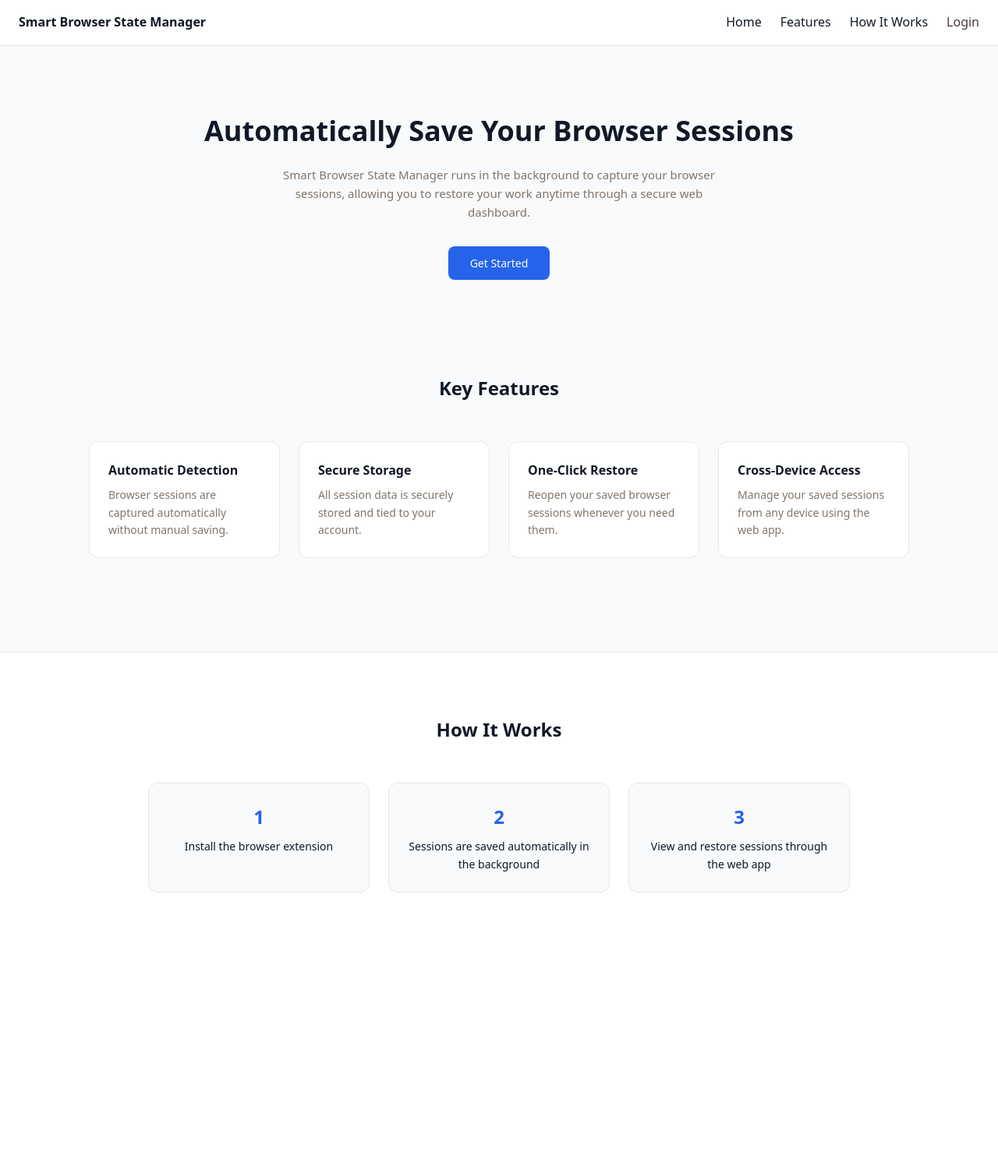
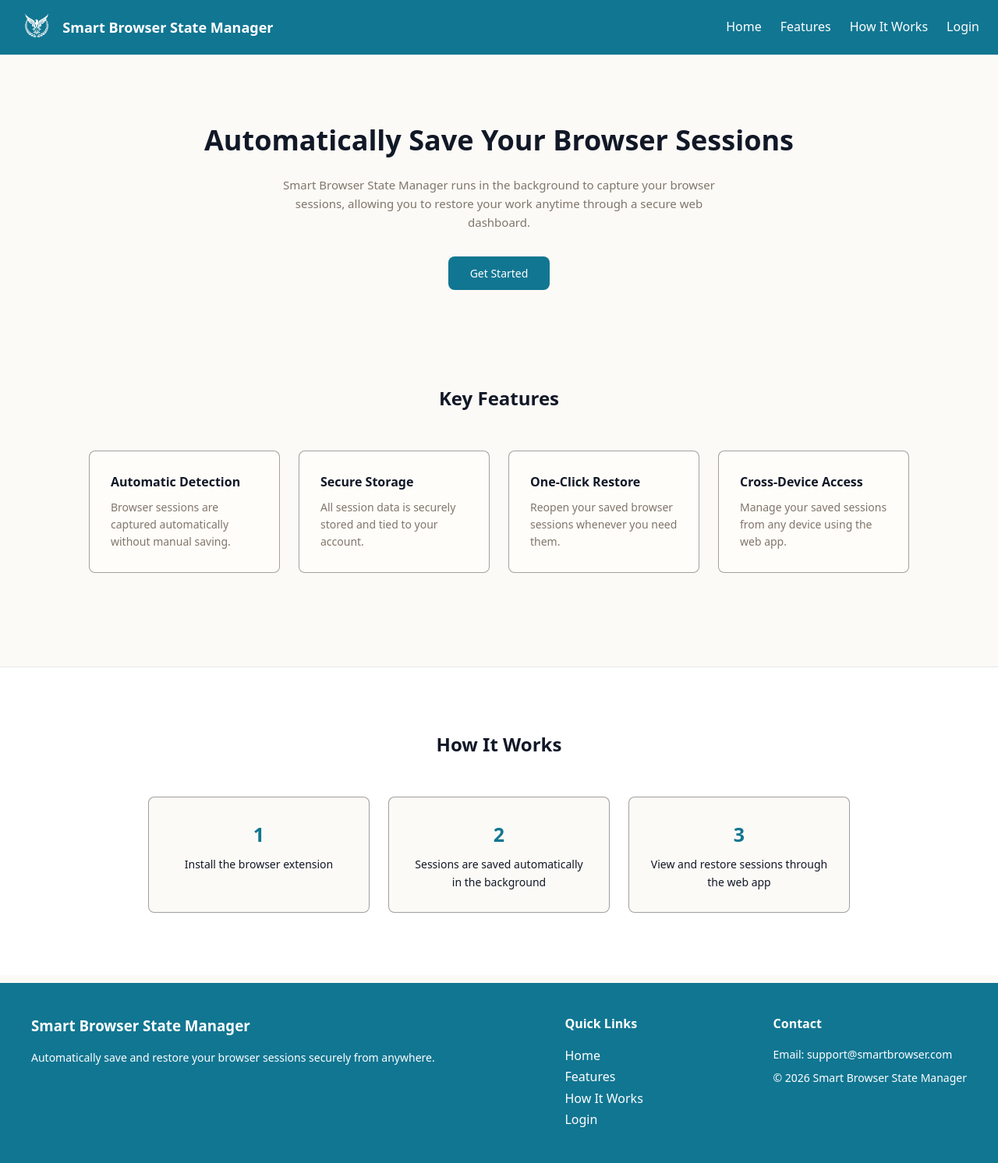
Before and after one commit to DextaviusJosiahJohnson/DWEBProjectMidtermsDesign, a PHP site: page /landing.php in a window 1280 px wide. Shown: the whole page at 78% size. Before the commit the page ends 1145 px from the top, so only its background shows below. Run offline with PHP 8.4, Linux system fonts and the light colour scheme; the visitor is signed in with stand-in values (Sample User, id 1).

Commit message:
Add files via upload

```diff
--- a/css/base.css
+++ b/css/base.css
@@ -1,15 +1,13 @@
 /*CSS for base of the website, such as bg color, margin and padding, font style*/
 
-/**========================================================================
-    The set of colors in the root block will be the palette of the website !!
- *========================================================================**/
 :root {
-    --bg: #f9fafb; /* bg color for the whole website*/
+    --bg: #fcfaf6; /* bg color for the whole website*/
     --primary: #111827; /*font color of the whole website. Some fonts not applicable to this*/
-    --secondary: #513737; /*nav a*/
-    --accent: #2563eb; /*When hovering the navigation*/
+    --secondary: #fffbfb; /*nav a*/
+    --accent: #111318; /*When hovering the navigation*/
     --muted: #80756b; /*Main information in the page. (paragraph)*/
-    --card: #ffffff; /*color of the card*/
+    --card: #fffdf9; /*color of the card*/
+    --bg-navigation:#117692;
 }
 
 * {
@@ -18,7 +16,6 @@
     padding: 0;
     font-family: system-ui, -apple-system, BlinkMacSystemFont, "Segoe UI", sans-serif;
 }
-
     body {
     background-color: var(--bg);
     color: var(--primary);
--- a/css/pages/landing.css
+++ b/css/pages/landing.css
@@ -1,20 +1,33 @@
 
 /* NAVIGATION */
 header {
-    background: var(--card);
+    background: var(--bg-navigation);
     border-bottom: 1px solid #e5e7eb;
-    padding: 16px 24px;
+    padding: 5px 24px;
     display: flex;
     justify-content: space-between;
     align-items: center;
     position: sticky;
     top: 0;
     z-index: 100;
+    color: white;
 }
 
 .logo {
-    font-weight: 600;
-    font-size: 16px;
+  display: flex;
+  align-items: center;
+  gap: 10px;
+  color: white;
+  font-weight: bold;
+  font-size: 18px;
+
+}
+
+.logo-img {
+ height: 60px;
+  width: auto;
+  display: block;
+  transform: translateY(5px);
 }
 
 nav {
@@ -56,7 +69,7 @@ nav button:hover {
 .burger span {
     width: 22px;
     height: 2px;
-    background: var(--primary);
+    background: white;
 }
 
 /* HERO */
@@ -82,7 +95,7 @@ nav button:hover {
 
 .hero button {
     padding: 12px 28px;
-    background: var(--accent);
+    background: var(--bg-navigation);
     color: #fff;
     border: none;
     border-radius: 8px;
@@ -115,9 +128,9 @@ nav button:hover {
 
 .feature-card {
     background: var(--card);
-    border: 1px solid #e5e7eb;
-    border-radius: 12px;
-    padding: 24px;
+    border: 1px solid #7a7777af;
+    border-radius: 8px;
+    padding: 27px;
 }
 
 .feature-card h3 {
@@ -152,26 +165,68 @@ nav button:hover {
 }
 
 .step {
-    padding: 24px;
-    border: 1px solid #e5e7eb;
-    border-radius: 12px;
     background: var(--bg);
     text-align: center;
     font-size: 14px;
+    border: 1px solid #7a7777af;
+    border-radius: 8px;
+    padding: 27px;
 }
 
 .step strong {
     display: block;
-    font-size: 24px;
+    font-size: 25px;
     margin-bottom: 8px;
-    color: var(--accent);
+    color: var(--bg-navigation);
+}
+/*Footer*/
+.footer {
+  background-color: var(--bg-navigation);
+  color: #fff;
+  padding: 40px 20px;
+  margin-top: 10px;
 }
 
-footer {
-    text-align: center;
-    padding: 24px;
-    font-size: 12px;
-    color: var(--muted);
+.footer-container {
+  max-width: 1200px;
+  margin: auto;
+  display: flex;
+  flex-wrap: wrap;
+  justify-content: space-between;
+  gap: 20px;
+}
+
+.footer h3,
+.footer h4 {
+  margin-bottom: 15px;
+}
+
+.footer p {
+  font-size: 14px;
+  line-height: 1.6;
+}
+
+.footer-links ul {
+  list-style: none;
+  padding: 0;
+}
+
+.footer-links ul li {
+  margin-bottom: 2px;
+}
+
+.footer-links ul li a {
+  text-decoration: none;
+  color: #fffefe;
+  transition: 0.3s;
+}
+
+.footer-links ul li a:hover {
+  color: #b8b4b4;
+}
+
+.footer-contact p {
+  margin-bottom: 8px;
 }
 
 /* MOBILE NAV */
@@ -180,19 +235,31 @@ footer {
     position: absolute;
     top: 64px;
     right: 0;
-    background: var(--card);
+    background: var(--bg-navigation);
     flex-direction: column;
     width: 200px;
     padding: 16px;
     border: 1px solid #e5e7eb;
     display: none;
+    border-radius: 10px;
     }
 
     nav.active {
     display: flex;
     }
 
+    .logo, .hero button{
+        font-size:13px ;
+    }
+    .hero h1{
+        font-size:25px ;
+    }
     .burger {
     display: flex;
     }
+    .footer-container {
+    flex-direction: column;
+  }
+
+
 }
--- a/css/pages/login.css
+++ b/css/pages/login.css
@@ -91,7 +91,7 @@ input:focus {
     padding: 0.7rem;
     border: none;
     border-radius: 8px;
-    background: #000;
+    background: var(--bg-navigation);
     color: #fff;
     font-size: 0.9rem;
     cursor: pointer;
--- a/css/pages/modal.css
+++ b/css/pages/modal.css
@@ -80,15 +80,16 @@
   margin-left: 0.5rem;
   padding: 0.4rem 0.9rem;
   border-radius: 6px;
-  border: 1px solid #000;
+  border: 1px solid black;
   background: transparent;
   font-size: 0.75rem;
   cursor: pointer;
 }
 
 .modal-actions button.primary {
-  background: #000;
+  background: black;
   color: #fff;
+
 }
 
 /* ===== Tablets ===== */
--- a/css/pages/saved-states.css
+++ b/css/pages/saved-states.css
@@ -119,8 +119,8 @@
    State Card
 ---------------------------- */
 .state-card {
-  background: #ffffff;
-  border: 1px solid #e5e7eb;
+  background: var(--card);
+  border: 1px solid #7a7777af;
   border-radius: 16px;
   padding: 1.2rem 1.4rem;
   display: flex;
--- a/css/pages/settings.css
+++ b/css/pages/settings.css
@@ -14,7 +14,7 @@
   border-radius: 10px;
   padding: 1.25rem 1.5rem;
   margin-bottom: 1.5rem;
-  box-shadow: 0 6px 18px rgba(0,0,0,0.06);
+  box-shadow: 0 7px 18px rgba(39, 39, 39, 0.329);
 }
 
 /* Section titles */
@@ -220,7 +220,7 @@
   padding: 0.6rem 1.3rem;
   border-radius: 6px;
   border: none;
-  background: #000;
+  background: var(--bg-navigation);
   color: #fff;
   font-size: 0.85rem;
   font-weight: 500;
--- a/dashboard.php
+++ b/dashboard.php
@@ -7,7 +7,6 @@
   <link rel="stylesheet" href="css/pages/dashboard.css">
 </head>
 <body>
-
 <!--=============================================
             NAVIGATION (SIDEBAR)
 =================================================-->
@@ -25,7 +24,8 @@
       <div class="nav-item active" >Dashboard</div>
       <div class="nav-item" onclick="goTo('saved-states.php')">Saved States</div>
       <div class="nav-item" onclick="goTo('settings.php')">Settings</div>
-      <div class="nav-item" onclick="goTo('landing.php')">Logout</div>⁡⁢⁣⁢<!--NOT SURE YET IF AADD-->⁡
+      <div class="nav-item" onclick="goTo('landing.php')">Logout</div>
+
     </aside>
 
  ⁡⁣⁣
--- a/includes/modal.php
+++ b/includes/modal.php
@@ -40,7 +40,7 @@
       </ul>
 
       <div class="modal-actions">
-         <button  class="primary" id="restoreButton">Restore</button>
+        <button  class="primary" id="restoreButton">Restore</button>
         <button class="secondary" onclick="closeModal()">Close</button>
       </div>
     </div>
--- a/landing.php
+++ b/landing.php
@@ -1,13 +1,19 @@
 <head>
-    <title>Smart Browser State Manager</title>
-    <link rel="stylesheet" href="css/base.css">
-    <link rel="stylesheet" href="css/pages/landing.css">
+  <meta name="viewport" content="width=device-width, initial-scale=1.0">
+  <meta charset="UTF-8">
+  <title>Smart Browser State Manager</title>
+  <link rel="stylesheet" href="css/base.css">
+  <link rel="stylesheet" href="css/pages/landing.css">
 </head>
 
 <body>
   <!-- NAVIGATION BAR -->
  <header>
-  <div class="logo">Smart Browser State Manager</div>
+  <div class="logo">
+  <img src="img/logo.png" alt="Logo" class="logo-img">
+  <span>Smart Browser State Manager</span>
+</div>
+
     <nav class="nav-links" id="navLinks">
         <button data-target="home">Home</button>
         <button data-target="features">Features</button>
@@ -74,17 +80,49 @@
   </div>
 </section>
 
+<!--Footer-->
+<footer class="footer">
+  <div class="footer-container">
+
+    <div class="footer-brand">
+      <h3>Smart Browser State Manager</h3>
+      <p>Automatically save and restore your browser sessions securely from anywhere.</p>
+    </div>
+
+    <div class="footer-links">
+      <h4>Quick Links</h4>
+      <ul>
+        <li><a href="#home">Home</a></li>
+        <li><a href="#features">Features</a></li>
+        <li><a href="#how-it-works">How It Works</a></li>
+        <li><a href="login.php">Login</a></li>
+      </ul>
+    </div>
+
+    <div class="footer-contact">
+      <h4>Contact</h4>
+      <p>Email: support@smartbrowser.com</p>
+      <p>&copy; 2026 Smart Browser State Manager</p>
+    </div>
+
+  </div>
+</footer>
+
+
+
 
 <script>
-  function toggleMenu() {
+  function toggleMenu() {//function to add a 'active' css in the id 'navLinks'.
+  // the onclick attribute on the div class will call this function, to activate the burger,
+  //  to make the menu visible
     document.getElementById('navLinks').classList.toggle('active');
   }
   document.querySelectorAll('[data-target]').forEach(button => {
     button.addEventListener('click', () => {
-      const sectionId = button.getAttribute('data-target');
-      const section = document.getElementById(sectionId);
+      const sectionId = button.getAttribute('data-target'); //when button is clicked.
+      const section = document.getElementById(sectionId);//will get the section name via getting the ID
 
-      section.scrollIntoView({
+      section.scrollIntoView({ //fwill go to the section, after identifying rhe section,  for smooth scrolling
         behavior: 'smooth'
       });
 
--- a/login.php
+++ b/login.php
@@ -57,6 +57,8 @@
 
 
 <head>
+  <meta name="viewport" content="width=device-width, initial-scale=1.0">
+  <meta charset="UTF-8">
   <title>Login</title>
   <link rel="stylesheet" href="css/base.css">
   <link rel="stylesheet" href="css/pages/login.css">
--- a/script/modal.js
+++ b/script/modal.js
@@ -18,7 +18,7 @@ document.addEventListener("DOMContentLoaded", function() {
     }
 
     // When clicking restore in details modal
-    if (restoreBtn ) {
+    if (restoreBtn) {
         restoreBtn.addEventListener('click', () => {
             closeModal();       // close details modal
             openConfirmModal(); // open confirmation modal
```
Also changed, not shown: css/layout.css (+7 -0 lines), css/pages/dashboard.css (+37 -3 lines), sql/register.sql (added, +7 -0 lines), sql/sample-data.sql (added, +23 -0 lines), img/bg-logo.png (added), img/logo.png (added).
